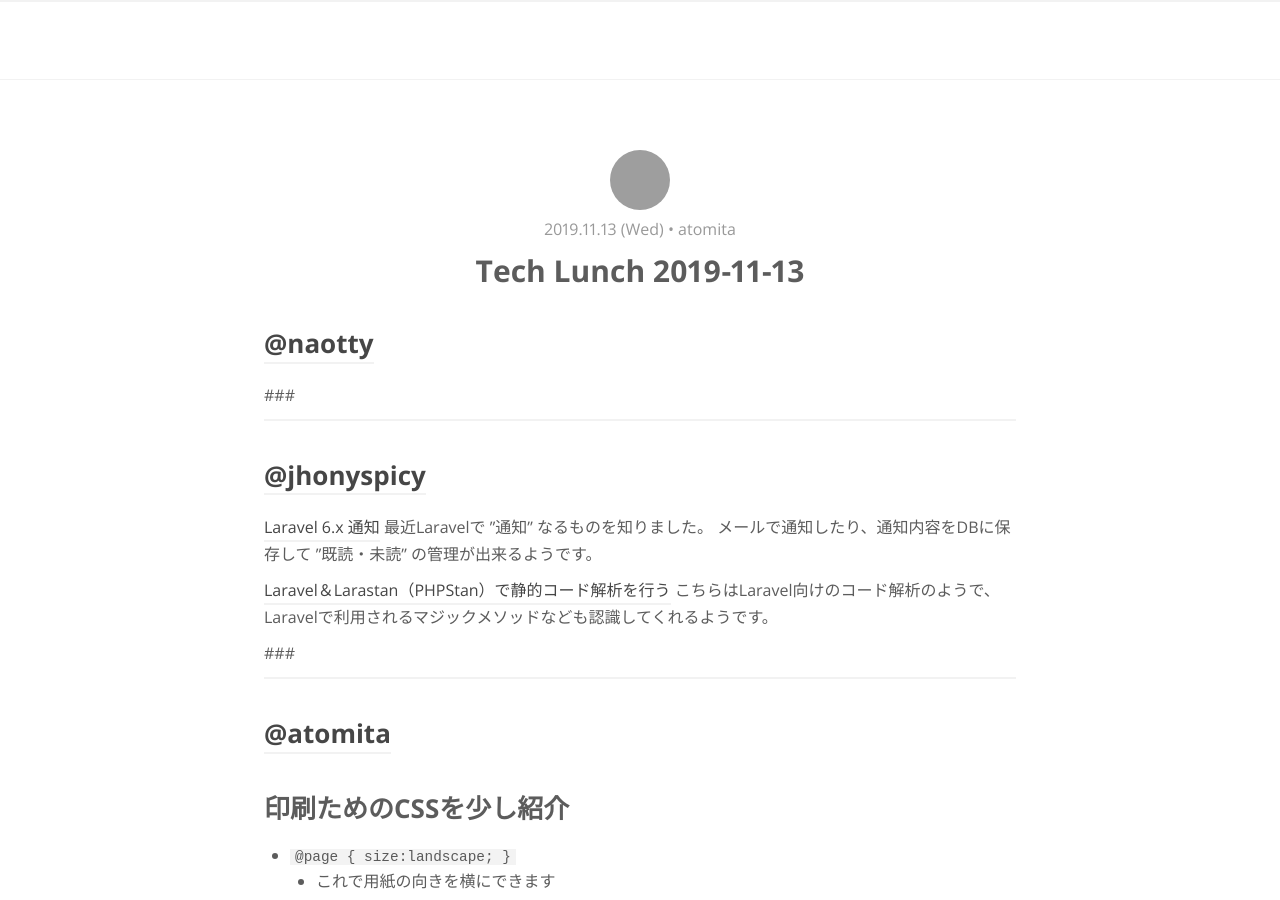
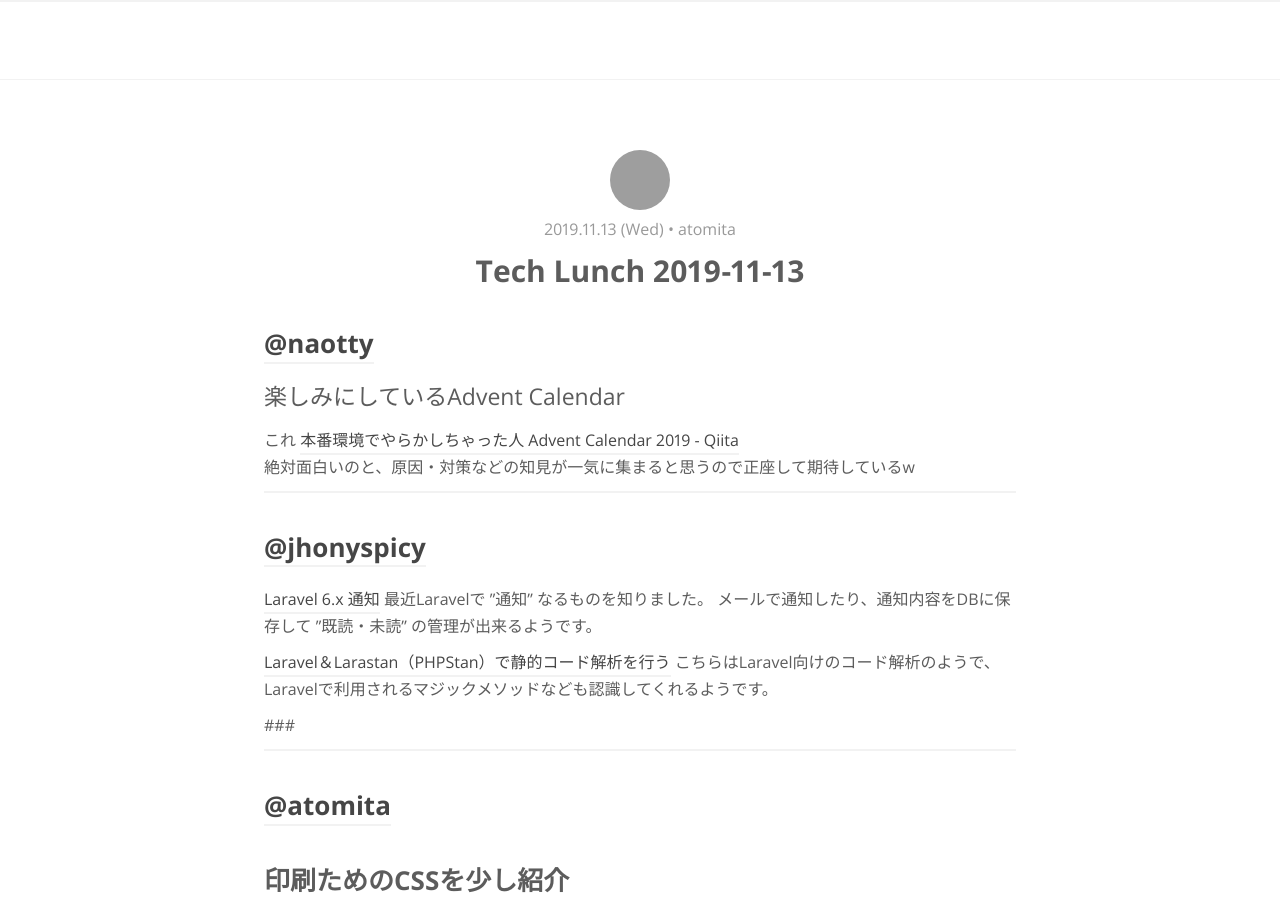
Before and after one commit to RyukyuInteractive/tech.ryukyu-i.co.jp, a Jekyll site: the page built from _posts/2019-11-20-tech-lunch.md, in a window 1280 px wide and 900 px high. Built offline with Jekyll 4.4.1, drawn with Linux system fonts in a browser that asks for light colours; a script that is not in the unit is left out; comment, search, counter and statistics services are not loaded; grey boxes are pictures that could not be loaded.

Commit message:
Update 2019-11-20-tech-lunch.md

```diff
--- a/_posts/2019-11-20-tech-lunch.md
+++ b/_posts/2019-11-20-tech-lunch.md
@@ -9,7 +9,9 @@ typora-root-url: ..
 
 ## [@naotty](https://github.com/naotty)
 
-###
+### 楽しみにしているAdvent Calendar
+これ [本番環境でやらかしちゃった人 Advent Calendar 2019 \- Qiita](https://qiita.com/advent-calendar/2019/yarakashi-production)
+絶対面白いのと、原因・対策などの知見が一気に集まると思うので正座して期待しているw
 
 ----
 
```
